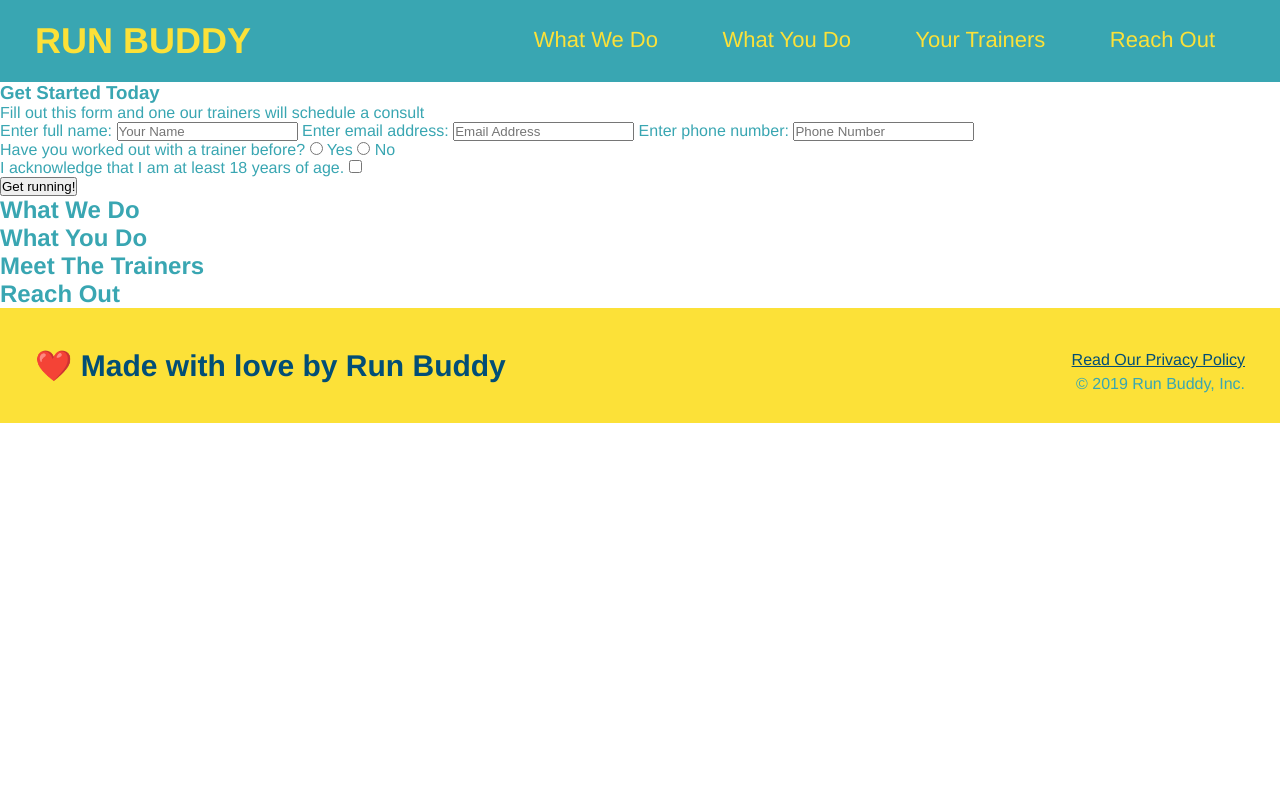
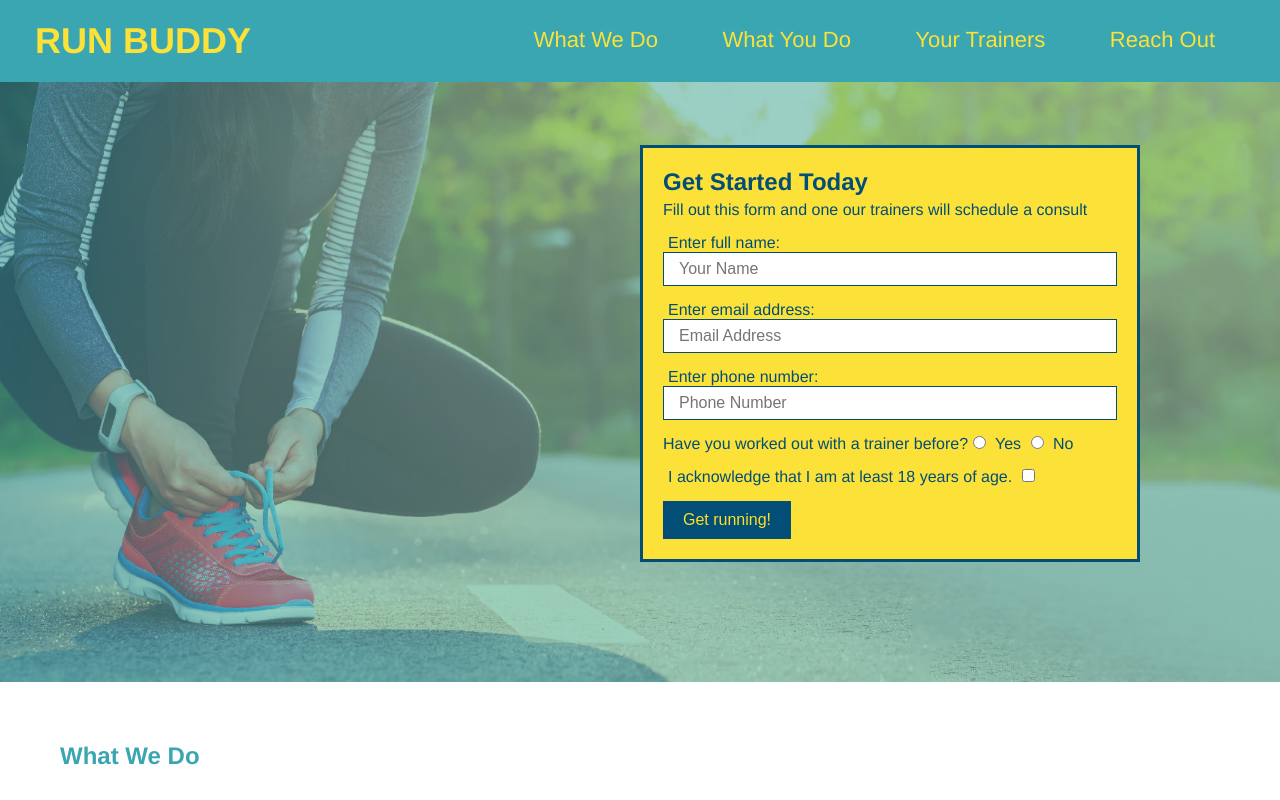
Before and after one commit to T0rgy/run-buddy, a plain HTML site: page index.html in a window 1280 px wide. Shown: the top 800 px of the page. Drawn offline with Linux system fonts and the light colour scheme.

Commit message:
finished client form

```diff
--- a/assets/css/style.css
+++ b/assets/css/style.css
@@ -64,3 +64,60 @@ footer div {
 footer a {
     color: #024e76;
 }
+
+section {
+    padding: 60px;
+}
+
+/* Hero Style Start */
+.hero {
+    background-image: url('../images/hero-bg.jpg');
+    height: 600px;
+    background-size: cover;
+    background-position: center;
+    position: relative;
+}
+
+.hero-form {
+    background-color: #fce138;
+    padding: 20px;
+    width: 500px;
+    color: #024e76;
+    border: solid 3px #024e76;
+    position: absolute;
+    bottom: 120px;
+    right: 140px;
+}
+
+.hero-form h3 {
+    font-size: 24px;
+    margin: 0;
+}
+
+.hero-form p {
+    margin: 5px 0 15px 0;
+}
+
+.form-input {
+    border: 1px solid #024e76;
+    display: block;
+    padding: 7px 15px;
+    font-size: 16px;
+    color: #024e76;
+    width: 100%;
+    margin-bottom: 15px;
+}
+
+.hero-form label {
+    margin: 0 5px;
+}
+
+.hero-form button {
+    color: #fce128;
+    display: block;
+    background-color: #024e76;
+    border: none;
+    padding: 10px 20px;
+    font-size: 16px;
+}
+/* Hero Style End */
--- a/index.html
+++ b/index.html
@@ -34,18 +34,18 @@
         </header>
 
         <!-- hero/jumbotron -->
-        <section>
-            <div>
+        <section class="hero">
+            <div class="hero-form">
                 <h3>Get Started Today</h3>
                 <p>Fill out this form and one our trainers will schedule a consult</p>
             <!--add form element-->
             <from>
                 <label for="name">Enter full name:</label>
-                <input type="text" placeholder="Your Name" name="name" id="name" />
+                <input type="text" placeholder="Your Name" name="name" id="name" class="form-input" />
                 <label for="email">Enter email address:</label>
-                <input type="email" placeholder="Email Address" name="email" id="email" />
+                <input type="email" placeholder="Email Address" name="email" id="email" class="form-input" />
                 <label for="phone">Enter phone number:</label>
-                <input type="tel" placeholder="Phone Number" name="phone" id="phone" />
+                <input type="tel" placeholder="Phone Number" name="phone" id="phone" class="form-input" />
                 <p>
                     Have you worked out with a trainer before?
                     <input type="radio" name="trainer-confirm" id="trainer-yes" />
```
Also changed, not shown: assets/images/hero-bg.jpg (added).
